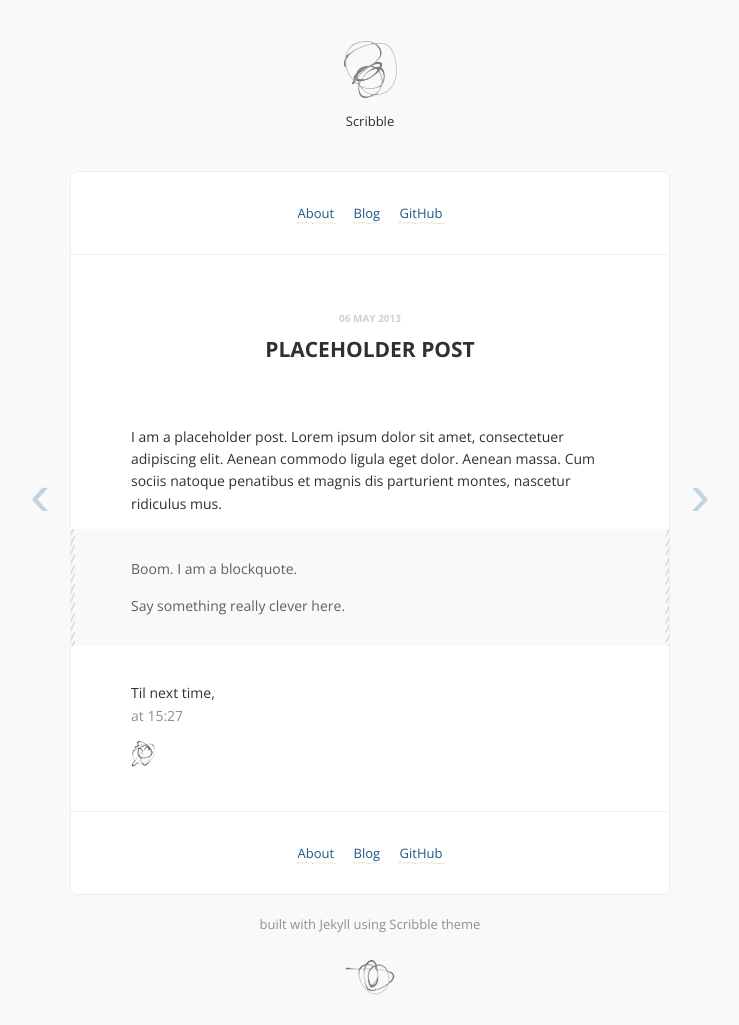
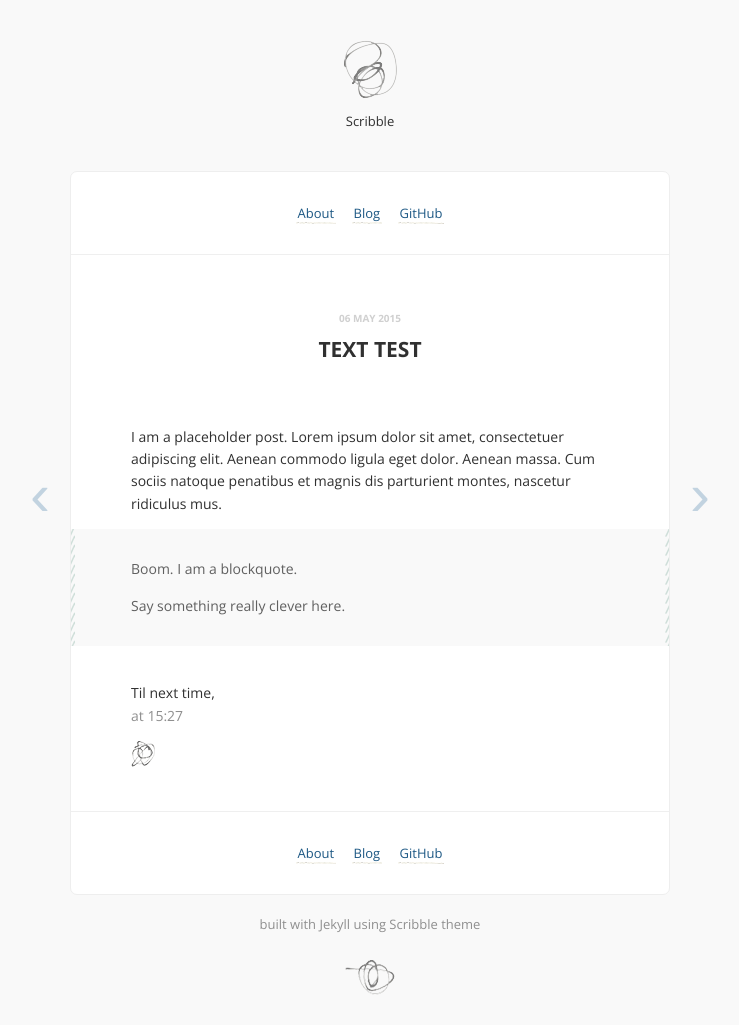
Before and after one commit to mengchong-zhao/mengchong-zhao.github.io, a Jekyll site: the page built from _posts/2016-02-28-my-first-blog.md, in a window 1280 px wide. Shown: the whole page, without its empty margins (270-1009 px from the left). Built offline with Jekyll 4.4.1, drawn with Linux system fonts in a browser that asks for light colours; Markdown is read by kramdown in place of the engine named in the settings; comment, search, counter and statistics services are not loaded.

Commit message:
commit some changes

```diff
--- a/_posts/2016-02-28-my-first-blog.md
+++ b/_posts/2016-02-28-my-first-blog.md
@@ -1,7 +1,7 @@
 ---
 layout: post
-title: Placeholder post
-date: 2013-05-06 15:27:31
+title: Text test
+date: 2015-05-06 15:27:31
 ---
 
 I am a placeholder post. Lorem ipsum dolor sit amet, consectetuer adipiscing elit. Aenean commodo ligula eget dolor. Aenean massa. Cum sociis natoque penatibus et magnis dis parturient montes, nascetur ridiculus mus.
```
